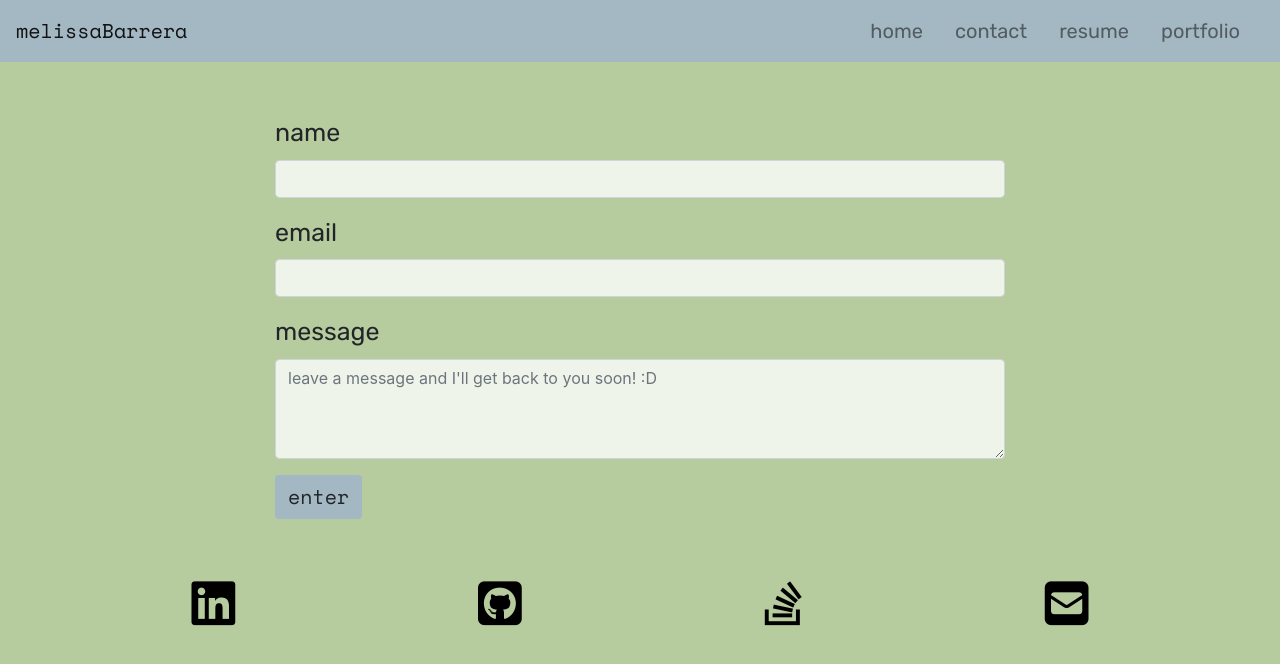
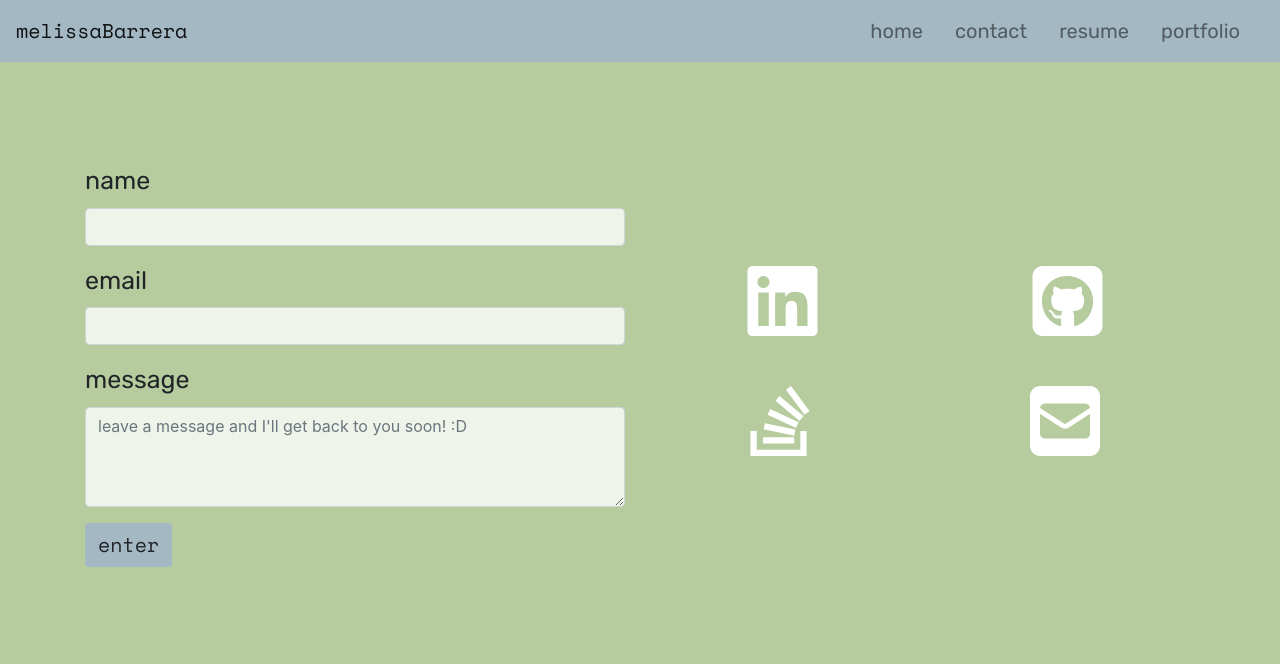
Before and after one commit to melissabarrerafarias/melissabarrera-portfolio, a React (Create React App) app: page /contact in a window 1280 px wide. Shown: the top 664 px of the page. Built offline with nearby package versions, Linux system fonts and the light colour scheme.

Commit message:
changed contact page

```diff
--- a/src/components/Contact/index.js
+++ b/src/components/Contact/index.js
@@ -40,9 +40,12 @@ function Contact() {
     }
 
     return (
-        <section className="container mt-5">
+        <div className="container mt-5">
+            <div className="row">
+
+                <div className="col-md-6 mt-5">
                     <div className="row justify-content-center">
-                <div className="col-8 align-self-center">
+                        <div className="col align-self-center">
                             <form id="contact" onSubmit={handleSubmit}>
                                 <div className="mb-3">
                                     <label className="form-label form-text">name</label>
@@ -65,13 +68,24 @@ function Contact() {
                             </form>
                         </div>
                     </div>
-                <div className="row">
-                    <a className="navbar-brand mx-auto footer-links" href="https://www.linkedin.com/in/melissa-barrera-103b531b3/"><i className="fab fa-linkedin"></i></a>
-                    <a className="navbar-brand mx-auto footer-links" href="https://github.com/melissabarrerafarias"><i className="fab fa-github-square"></i></a>
-                    <a className="navbar-brand mx-auto footer-links" href="https://stackoverflow.com/users/14167549/melissa?tab=profile"><i className="fab fa-stack-overflow"></i></a>
-                    <a className="navbar-brand mx-auto footer-links" href="mailto:melissabarrerafarias@gmail.com"><i className="fas fa-envelope-square"></i></a>
                 </div>
-        </section>
+
+                <div className="col-md-6 m-auto">
+
+                    <div className="row justify-content-center">
+                        <a className="mx-auto footer-links" href="https://www.linkedin.com/in/melissa-barrera-103b531b3/"><i className="fab fa-linkedin"></i></a>
+                        <a className="mx-auto footer-links" href="https://github.com/melissabarrerafarias"><i className="fab fa-github-square"></i></a>
+                    </div>
+                    <div className = "row justify-content-center">
+                        <a className="mx-auto footer-links" href="https://stackoverflow.com/users/14167549/melissa?tab=profile"><i className="fab fa-stack-overflow"></i></a>
+                        <a className="mx-auto footer-links" href="mailto:melissabarrerafarias@gmail.com"><i className="fas fa-envelope-square"></i></a>
+                    </div>
+                </div>
+
+            </div>
+
+
+        </div>
     );
 }
 
--- a/src/index.css
+++ b/src/index.css
@@ -21,7 +21,6 @@ body {
 
 a:link {
   text-decoration: none !important;
-  color: black
 }
 
 /* navigation */
@@ -139,6 +138,7 @@ a:link {
   color: rgb(206, 6, 6);
 }
 
+
 /* portfolio */
 
 .portfolio-text {
@@ -216,10 +216,11 @@ a:link {
 }
 
 .footer-links {
-  font-size: 50px;
+  font-size: 80px;
   padding: 0;
   transition-duration: 500ms;
-  color: black
+  color: black;
+  color: white
 }
 
 .footer-links:hover {
```
Lines whose indentation alone changed are shown as unchanged.
